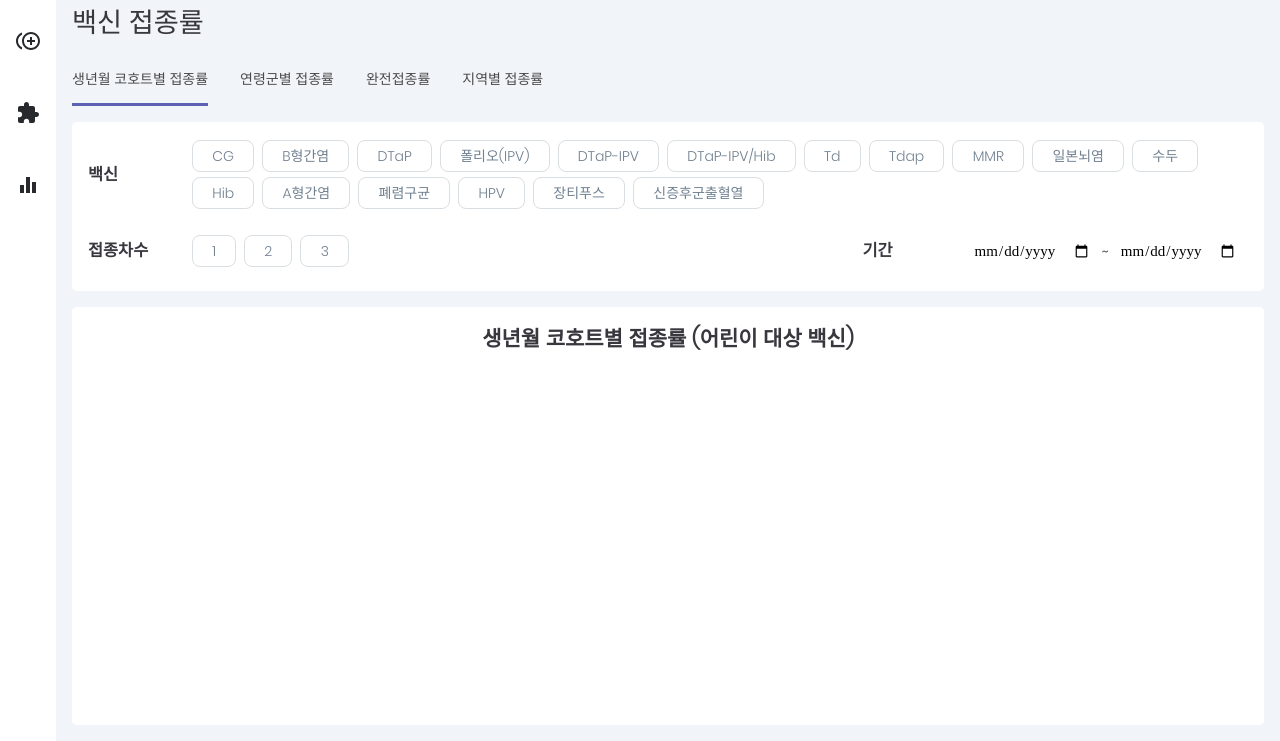
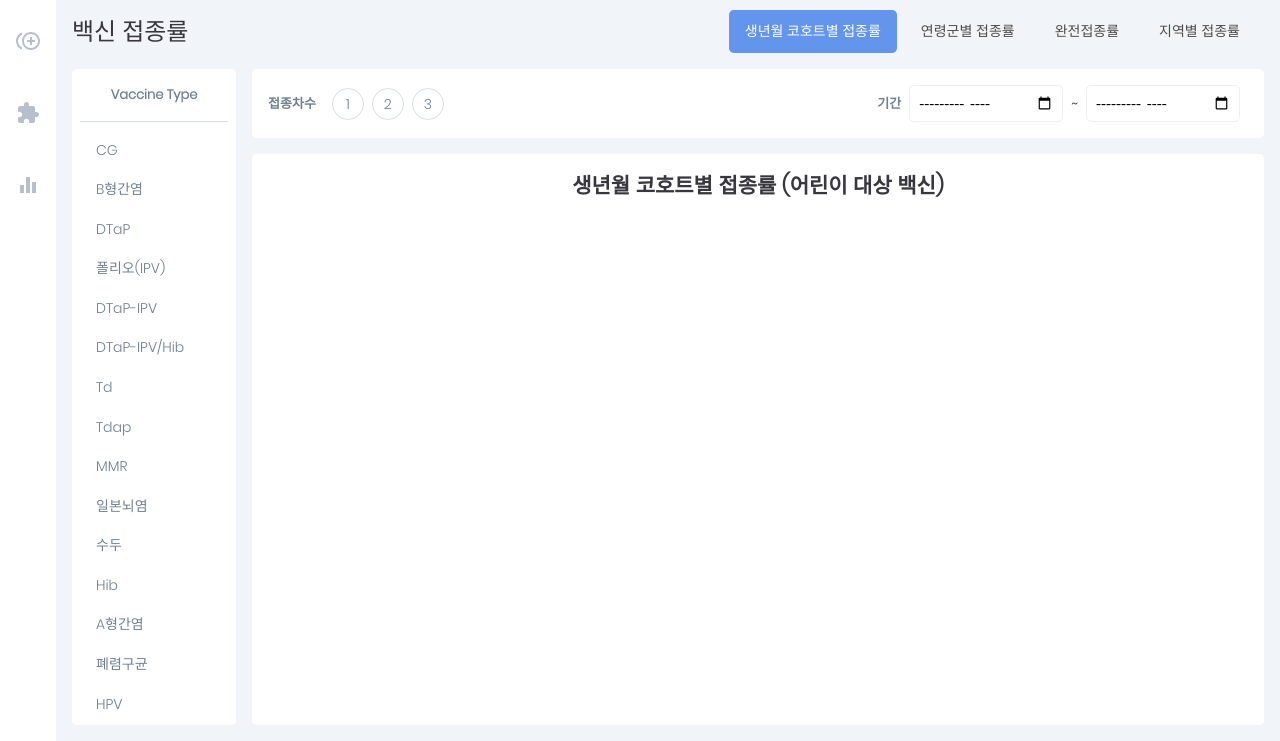
Before and after one commit to sorrrri/vass, a plain HTML site: page index.html in a window 1280 px wide. Shown: the part 59-800 px from the top of the page. Drawn offline with Linux system fonts and the light colour scheme.

Commit message:
접종률 페이지 레이아웃 잡기

```diff
--- a/index.html
+++ b/index.html
@@ -66,17 +66,16 @@
         <div class="content">
             <div class="content-title">
                 <h1>백신 접종률</h1>
-            </div>
-            <div class="content-view">
                 <ul class="tabs">
                     <li><a class="active" href="">생년월 코호트별 접종률</a></li>
                     <li><a href="">연령군별 접종률</a></li>
                     <li><a href="">완전접종률</a></li>
                     <li><a href="">지역별 접종률</a></li>
                 </ul>
-                <div class="search">
-                    <section class="select select-vaccine-type">
-                        <h3>백신</h3>
+            </div>
+            <div class="content-view">
+                <section class="filter filter-vaccine-type">
+                    <h3>vaccine type</h3>
                     <ul>
                         <li>
                             <input id="vaccine-01" type="radio" name="select-vaccine-type">
@@ -148,8 +147,9 @@
                         </li>
                     </ul>
                 </section>
-                    <section class="flex-wrapper">
-                        <div class="select select-inculation-order">
+                <section>
+                    <div class="filter flex-wrapper">
+                        <div class="filter-inculation-order">
                             <h3>접종차수</h3>
                             <ul>
                                 <li>
@@ -166,20 +166,20 @@
                                 </li>
                             </ul>
                         </div>
-                        <div class="search-period">
+                        <div class="filter-period">
                             <h3>기간</h3>
-                            <input type="date">
+                            <input type="month">
                             <span>~</span>
-                            <input type="date">
+                            <input type="month">
                         </div>
-                    </section>
                     </div>
-                <section class="result-view">
+                    <div class="result-view">
                         <div class="content">
                             <h2>생년월 코호트별 접종률 (어린이 대상 백신)</h2>
 
                             <div class="chart-container">
                                 <div class="chart"></div>
+                            </div>
                         </div>
                     </div>
                 </section>
--- a/src/css/base.css
+++ b/src/css/base.css
@@ -34,7 +34,8 @@
     --darkmodeSecondaryColor: #373a46;
     --darkmodeTertiaryColor: #85899a;
     --brightPurple: #8f93e0;
-    --brightGray: #d8dae0
+    --brightGray: #d9dee2;
+    --mediumGray: #b8bfcc
 }
 
 svg {
@@ -181,8 +182,8 @@ input {
     -webkit-appearance: none;
     height: auto;
     border: 0;
-    padding: .7rem;
-    font: 15px/1.5 'NanumSquare';
+    padding: .5rem;
+    font: 15px/1 'NanumSquare';
     background-color: white;
     outline: 0;
     box-sizing: border-box;
@@ -322,7 +323,8 @@ aside li {
 }
 
 .content-title h1 {
-    font: normal 1.7rem/1 'Nanumsquare';
+    font: normal 1.5rem/1 'Nanumsquare';
+    flex: 1 1 auto;
 }
 
 .content .title p {
--- a/src/css/style.css
+++ b/src/css/style.css
@@ -1,5 +1,9 @@
 aside {
     flex-direction: column;
+}
+
+aside .ico-aside-menu {
+    padding: 1rem;
 }
 
 aside h3 span, aside ul {
@@ -15,8 +19,8 @@ aside h3 {
     align-items: center;
 }
 
-.ico-aside-menu {
-    padding: 1rem;
+aside h3 svg {
+    fill: var(--mediumGray);
 }
 
 input[type="radio"] {
@@ -28,11 +32,10 @@ main {
 }
 
 header {
-    background-color: slategray;
+    padding: 0 .5rem;
 }
 
 section {
-    width: 100%;
 }
 
 .content {
@@ -42,108 +45,175 @@ section {
     padding: 1rem;
 }
 
+.content-view {
+    flex: 1 1 auto;
+    max-width: none;
+    justify-content: flex-start;
+    overflow: hidden;
+}
+
 .tabs {
-    margin-bottom: 1rem;
+    flex: 0 0 auto;
 }
 
 .tabs li {
-    margin-right:2rem;
+    margin-right: .5rem;
 }
 
 .tabs a {
     display: flex;
-    padding: 1rem 0;
+    padding: .7rem 1rem;
+    border-radius: .3rem;
     position: relative;
+    transition: background-color .2s;
 }
 
-.tabs .active {
+.tabs a:hover,
+.tabs a.active {
+    color: white;
+    background: cornflowerblue;
 }
 
-.tabs .active::before {
-    content: '';
-    position: absolute;
-    bottom: 0;
-    left: 0;
-    right: 0;
-    height: 3px;
-    background-color: var(--primaryColor);
-}
 
-.content-view {
+.content-view > section:last-of-type {
     flex: 1 1 auto;
-    max-width: none;
-    justify-content: flex-start;
+    margin-left: 1rem;
+    display: flex;
     flex-direction: column;
 }
 
-.search {
+.filter {
+    flex: 0 0 auto;
     background-color: white;
     border-radius: .3rem;
     padding: 1rem;
     width: 100%;
 }
 
-.search section {
+.filter section {
     display: flex;
     align-items: center;
 }
 
-.search section:not(:last-of-type) {
+.filter section:not(:last-of-type) {
     margin-bottom: 1rem;
 }
 
-.search section h3 {
+.filter section h3 {
     flex: 0 0 100px;
 }
 
-.search .flex-wrapper {
+.filter .flex-wrapper {
     padding: 0rem;
     justify-content: space-between;
 }
 
-.search ul {
+.filter ul {
     flex-wrap: wrap;
 }
 
-.search li {
-    margin: .5rem .25rem
+.filter li {
 }
 
-.search .select-inculation-order,
-.search .search-period {
+.filter h3 {
+    font-size: 13px;
+    color: slategray;
+}
+
+.filter label {
+    display: flex;
+    line-height: 1;
+    transition: background-color .2s;
+}
+
+.filter input[type="radio"] + label {
+    margin-right: 0;
+    box-sizing: border-box;
+}
+
+.filter input[type="radio"] + label:before {
+    content: none;
+}
+
+.filter input[type="radio"]:hover + label, input[type="radio"]:checked + label {
+    background-color: #e2f1ec;
+    border: 0;
+    color: #2f6555;
+    font-weight: bold;
+}
+
+.filter-vaccine-type {
+    background-color: white;
+    border-radius: .3rem;
+    padding: 1rem .5rem;
+    flex: 0 0 164px;
+    overflow-y: auto;
+    height: 100%;
+}
+
+.filter-vaccine-type h3 {
+    margin-bottom: .5rem;
+    text-transform: capitalize;
+    text-align: center;
+    border-bottom: 1px solid var(--brightGray);
+    padding-bottom: 1rem;
+}
+
+.filter-vaccine-type ul {
+    flex-direction: column;
+}
+
+.filter-vaccine-type label {
+    padding: 0.6rem 1rem;
+    margin: .2rem 0;
+    border-radius: .3rem;
+}
+
+
+.filter-inculation-order,
+.filter-period {
     display: flex;
     flex-wrap: wrap;
     flex: 1 1 50%;
     align-items: center;
 }
 
-.search .search-period {
+.filter-inculation-order h3 {
+    margin-right: 1rem;
+}
+
+.filter-inculation-order li {
+    margin-right: .5rem;
+}
+
+.filter-inculation-order label {
+    display: flex;
+    align-items: center;
+    justify-content: center;
+    width: 2rem;
+    height: 2rem;
+    border-radius: 1.5rem;
+    border: 1px solid var(--brightGray)
+}
+
+.filter-inculation-order input[type="radio"]:hover + label,
+.filter-inculation-order input[type="radio"]:checked + label {
+    background-color: #e2e8f1;
+    color: #3e76ca;
+}
+
+
+.filter-period {
     justify-content: flex-end;
 }
 
-.search .select label {
-    padding: 0.3rem 1.2rem;
-    border: 1px solid #d9dee2;
-    border-radius: .5rem;
-    line-height: 1;
-}
-
-.search .select input[type="radio"] + label {
-    margin-right: 0;
-    box-sizing: border-box;
-}
-
-.search .select input[type="radio"] + label:before {
-    content: none;
-}
-
-.search .select input[type="radio"]:hover + label, input[type="radio"]:checked + label {
-    background-color: #2869bd !important;
-    border: 0
+.filter-period input {
+    border: 1px solid #EEE;
+    margin: 0 .5rem
 }
 
 .result-view {
-    margin-top:1rem;
+    margin-top: 1rem;
     flex: 1 1 auto;
     display: flex;
     background-color: white;
```
Lines whose indentation alone changed are shown as unchanged.
